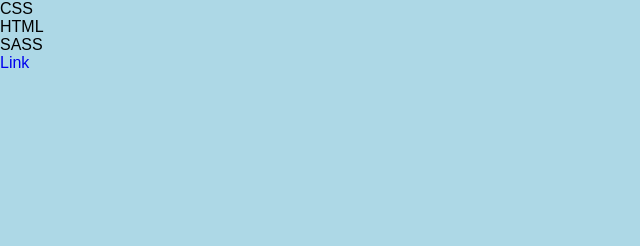
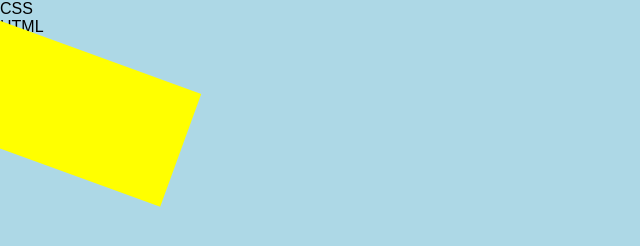
Before and after one commit to amymgardiner/Sass-Practice, a website: page src/Index.html in a window 1280 px wide. Shown: the whole page, without its empty margins (0-640 px from the left). Drawn offline with Linux system fonts and the light colour scheme.

Commit message:
starting on mixin part of lesson

```diff
--- a/sass/_default.scss
+++ b/sass/_default.scss
@@ -1,7 +1,8 @@
 // Partials
 
 // _partial.scss would be the name with an underscore in front
-// you can modularize your css and it is only a partial file but shouldn't be compiled into css
+// the benefits of using a partial would be to maintain your css code
+// you can modularize your css this way too, like putting desktop codes in one partial and mobile code in another
 
 html,
 body,
--- a/sass/index.scss
+++ b/sass/index.scss
@@ -35,3 +35,15 @@ body{
         }
     }
 }
+
+
+// Mixins are like a function with JavaScript but with different syntax
+
+.transform{
+    width:150px;
+    height:80px;
+    background-color: yellow;
+    -ms-transform: rotate(20deg) scale(1.5);  /*IE 9*/
+    -webkit-transform: rotate(20deg) scale(1.5);  /*Safari 3-8*/
+    transform: rotate(20deg) scale(1.5);
+}
--- a/src/Index.html
+++ b/src/Index.html
@@ -21,6 +21,10 @@
         </nav>
     </div>
 
+    <div class="transform">
+
+    </div>
+
 </body>
 
 </html>
```
Also changed, not shown: css/style.css, 1 other file.
